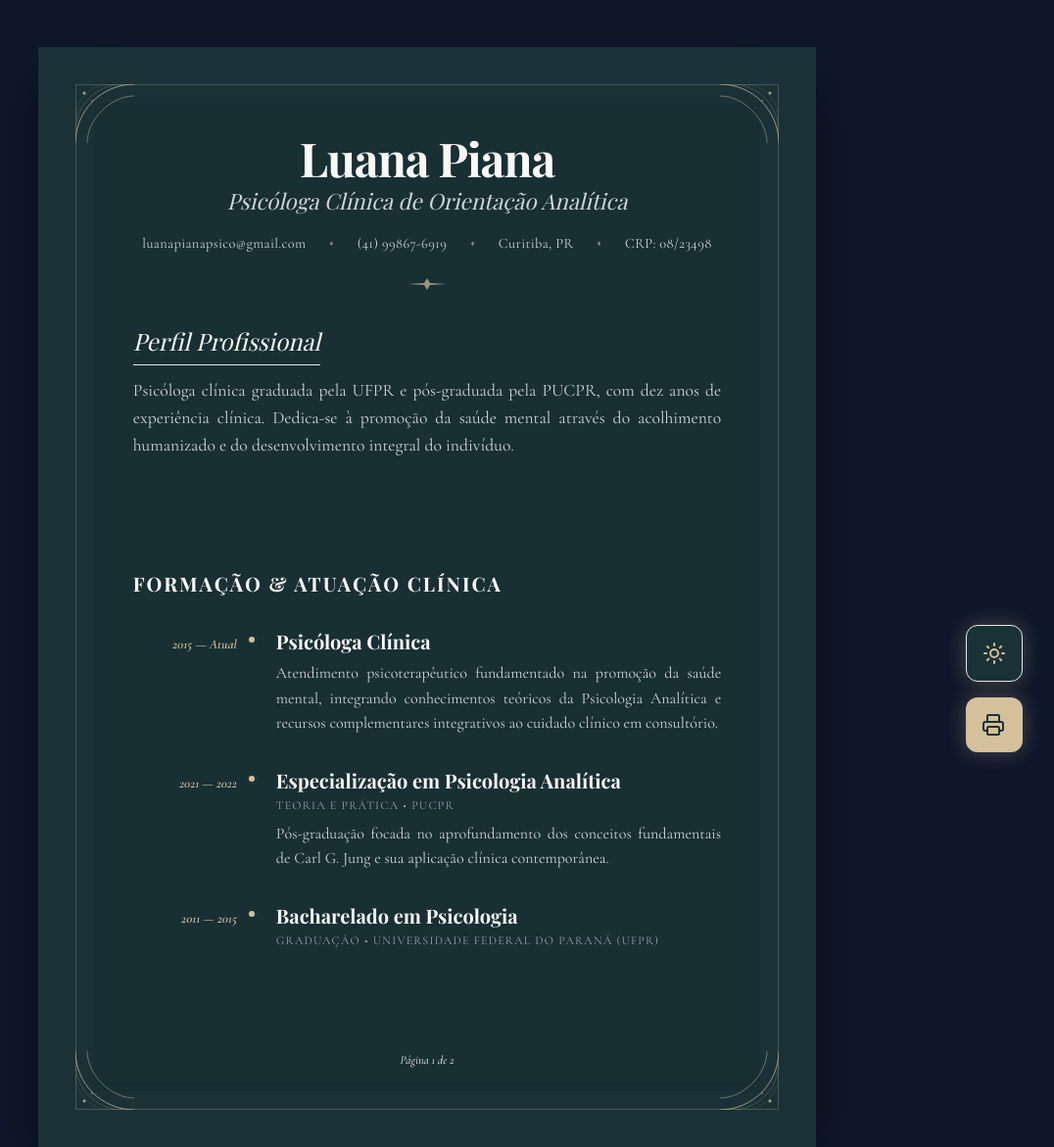
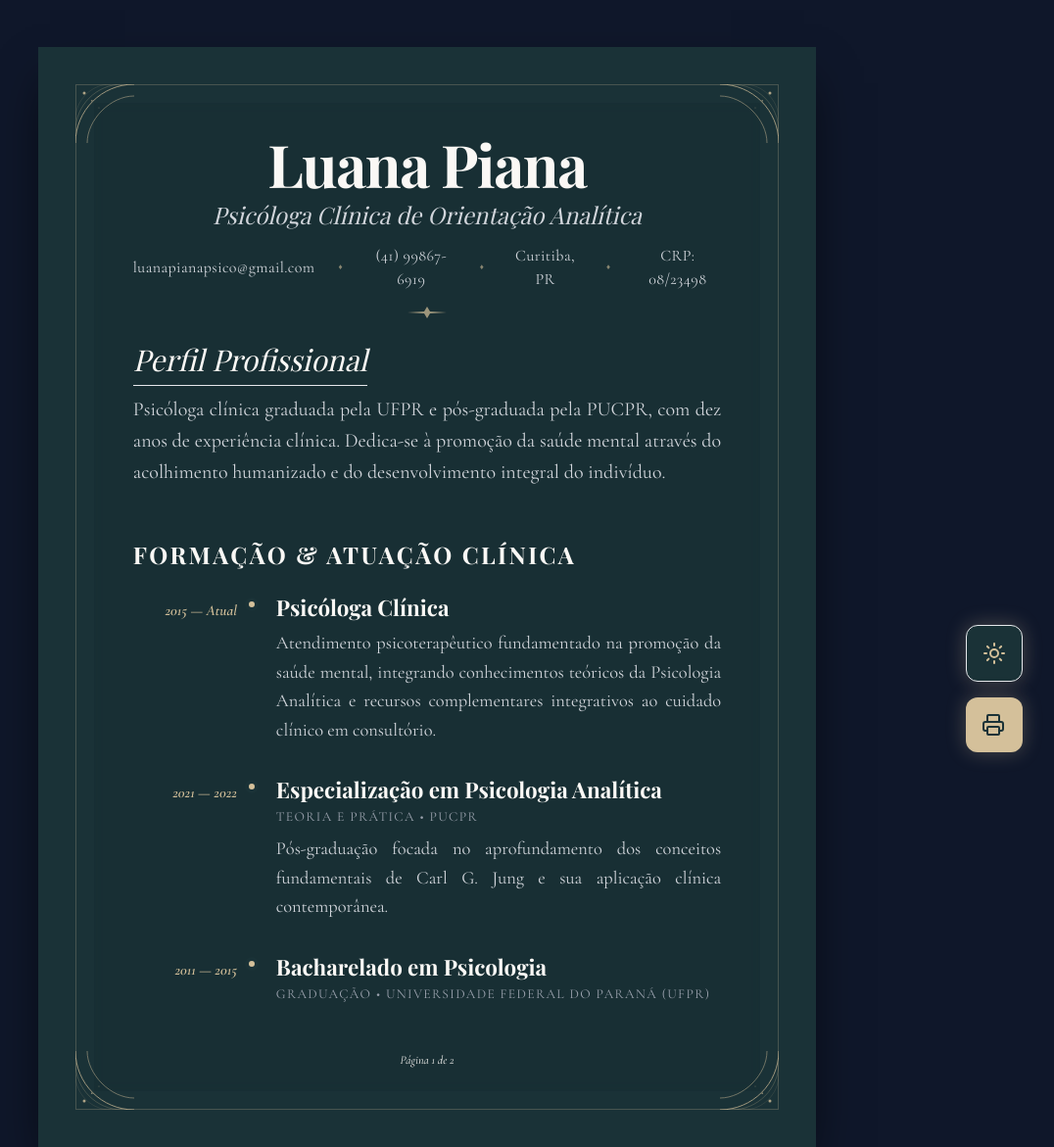
Before and after one commit to velosorjmd/curriculoLuana, a plain HTML site: page index.html in a window 1280 px wide. Shown: the top 1171 px of the page at 98% size, without its empty margins (204-1280 px from the left). Drawn offline with nearby package versions, Linux system fonts and the light colour scheme; a web font is replaced by a local one.

Commit message:
style: ajusta espaçamentos e tipografia na primeira página
Reduz o padding entre as sessões do H1, Perfil Profissional e Formação & Atuação Clínica, e aumenta o tamanho da fonte para otimizar o uso do espaço sem descaracterizar a hierarquia.

```diff
--- a/index.html
+++ b/index.html
@@ -182,10 +182,10 @@
             <div class="absolute top-[15mm] bottom-[15mm] left-[15mm] right-[15mm] flex z-10">
                 <main class="flex-1 px-10 py-6 flex flex-col overflow-hidden bg-glassBg backdrop-blur-sm transition-colors duration-300">
 
-                    <header class="text-center mb-6 pt-2">
-                        <h1 class="font-serif text-5xl font-bold text-parchment mb-1 tracking-tight">Luana Piana</h1>
-                        <p class="font-serif italic text-[1.4rem] text-grayBody mb-4">Psicóloga Clínica de Orientação Analítica</p>
-                        <div class="font-sans text-[0.9rem] text-grayBody flex justify-center items-center gap-6 tracking-wide">
+                    <header class="text-center mb-4 pt-2">
+                        <h1 class="font-serif text-6xl font-bold text-parchment mb-1 tracking-tight">Luana Piana</h1>
+                        <p class="font-serif italic text-[1.5rem] text-grayBody mb-3">Psicóloga Clínica de Orientação Analítica</p>
+                        <div class="font-sans text-[1rem] text-grayBody flex justify-center items-center gap-6 tracking-wide">
                             <span class="lowercase">luanapianapsico@gmail.com</span>
                             <span class="text-gold text-[0.5rem] opacity-60">♦</span>
                             <span>(41) 99867-6919</span>
@@ -196,17 +196,17 @@
                         </div>
                     </header>
 
-                    <div class="flex justify-center mb-8 opacity-70">
+                    <div class="flex justify-center mb-5 opacity-70">
                         <svg width="40" height="12" viewBox="0 0 40 12" fill="none" xmlns="http://www.w3.org/2000/svg" class="text-gold">
                             <path d="M20 0L23 5L40 6L23 7L20 12L17 7L0 6L17 5L20 0Z" fill="currentColor"/>
                         </svg>
                     </div>
 
                     <!-- Perfil -->
-                    <section class="mb-8">
+                    <section class="mb-5">
                         <div class="pt-1 flex flex-col justify-center">
-                            <h2 class="font-serif italic text-2xl mb-3 text-parchment border-b border-gold/20 pb-2 inline-block self-start">Perfil Profissional</h2>
-                            <div class="font-sans text-[1.1rem] text-grayBody leading-[1.6] text-justify">
+                            <h2 class="font-serif italic text-3xl mb-2 text-parchment border-b border-gold/20 pb-2 inline-block self-start">Perfil Profissional</h2>
+                            <div class="font-sans text-[1.25rem] text-grayBody leading-[1.6] text-justify">
                                 <p>
                                     Psicóloga clínica graduada pela UFPR e pós-graduada pela PUCPR, com dez anos de experiência clínica. Dedica-se à promoção da saúde mental através do acolhimento humanizado e do desenvolvimento integral do indivíduo.
                                 </p>
@@ -215,9 +215,9 @@
                     </section>
 
                     <!-- Formação & Atuação Clínica -->
-                    <section class="mt-auto mb-6">
-                        <div class="flex items-center gap-4 mb-8">
-                            <h2 class="font-serif font-bold text-xl text-parchment uppercase tracking-widest">Formação & Atuação Clínica</h2>
+                    <section class="mt-auto mb-4">
+                        <div class="flex items-center gap-4 mb-6">
+                            <h2 class="font-serif font-bold text-2xl text-parchment uppercase tracking-widest">Formação & Atuação Clínica</h2>
                             <div class="flex-1 h-px bg-gradient-to-r from-gold/40 to-transparent"></div>
                         </div>
 
@@ -226,10 +226,10 @@
 
                             <div class="grid grid-cols-[90px_1fr] gap-8 relative pb-8">
                                 <div class="absolute left-[102.5px] top-2 w-1.5 h-1.5 rounded-full bg-gold ring-4 ring-primary"></div>
-                                <div class="font-sans italic text-gold text-[0.85rem] font-semibold pt-0.5 text-right mt-1">2015 — Atual</div>
+                                <div class="font-sans italic text-gold text-[0.95rem] font-semibold pt-0.5 text-right mt-1">2015 — Atual</div>
                                 <div class="pl-2">
-                                    <h3 class="font-serif font-bold text-[1.25rem] text-parchment leading-tight mb-2">Psicóloga Clínica</h3>
-                                    <p class="font-sans text-[1rem] text-grayBody leading-[1.6] text-justify">
+                                    <h3 class="font-serif font-bold text-[1.4rem] text-parchment leading-tight mb-2">Psicóloga Clínica</h3>
+                                    <p class="font-sans text-[1.15rem] text-grayBody leading-[1.6] text-justify">
                                         Atendimento psicoterapêutico fundamentado na promoção da saúde mental, integrando conhecimentos teóricos da Psicologia Analítica e recursos complementares integrativos ao cuidado clínico em consultório.
                                     </p>
                                 </div>
@@ -237,11 +237,11 @@
 
                             <div class="grid grid-cols-[90px_1fr] gap-8 relative pb-8">
                                 <div class="absolute left-[102.5px] top-2 w-1.5 h-1.5 rounded-full bg-gold ring-4 ring-primary"></div>
-                                <div class="font-sans italic text-gold text-[0.85rem] font-semibold pt-0.5 text-right mt-1">2021 — 2022</div>
+                                <div class="font-sans italic text-gold text-[0.95rem] font-semibold pt-0.5 text-right mt-1">2021 — 2022</div>
                                 <div class="pl-2">
-                                    <h3 class="font-serif font-bold text-[1.25rem] text-parchment leading-tight mb-1">Especialização em Psicologia Analítica</h3>
-                                    <p class="font-sans text-[0.75rem] uppercase tracking-widest text-grayMuted mb-2">Teoria e Prática • PUCPR</p>
-                                    <p class="font-sans text-[1rem] text-grayBody leading-[1.6] text-justify">
+                                    <h3 class="font-serif font-bold text-[1.4rem] text-parchment leading-tight mb-1">Especialização em Psicologia Analítica</h3>
+                                    <p class="font-sans text-[0.85rem] uppercase tracking-widest text-grayMuted mb-2">Teoria e Prática • PUCPR</p>
+                                    <p class="font-sans text-[1.15rem] text-grayBody leading-[1.6] text-justify">
                                         Pós-graduação focada no aprofundamento dos conceitos fundamentais de Carl G. Jung e sua aplicação clínica contemporânea.
                                     </p>
                                 </div>
@@ -249,10 +249,10 @@
 
                             <div class="grid grid-cols-[90px_1fr] gap-8 relative">
                                 <div class="absolute left-[102.5px] top-2 w-1.5 h-1.5 rounded-full bg-gold ring-4 ring-primary"></div>
-                                <div class="font-sans italic text-gold text-[0.85rem] font-semibold pt-0.5 text-right mt-1">2011 — 2015</div>
+                                <div class="font-sans italic text-gold text-[0.95rem] font-semibold pt-0.5 text-right mt-1">2011 — 2015</div>
                                 <div class="pl-2">
-                                    <h3 class="font-serif font-bold text-[1.25rem] text-parchment leading-tight mb-1">Bacharelado em Psicologia</h3>
-                                    <p class="font-sans text-[0.75rem] uppercase tracking-widest text-grayMuted">Graduação • Universidade Federal do Paraná (UFPR)</p>
+                                    <h3 class="font-serif font-bold text-[1.4rem] text-parchment leading-tight mb-1">Bacharelado em Psicologia</h3>
+                                    <p class="font-sans text-[0.85rem] uppercase tracking-widest text-grayMuted">Graduação • Universidade Federal do Paraná (UFPR)</p>
                                 </div>
                             </div>
                         </div>
```
